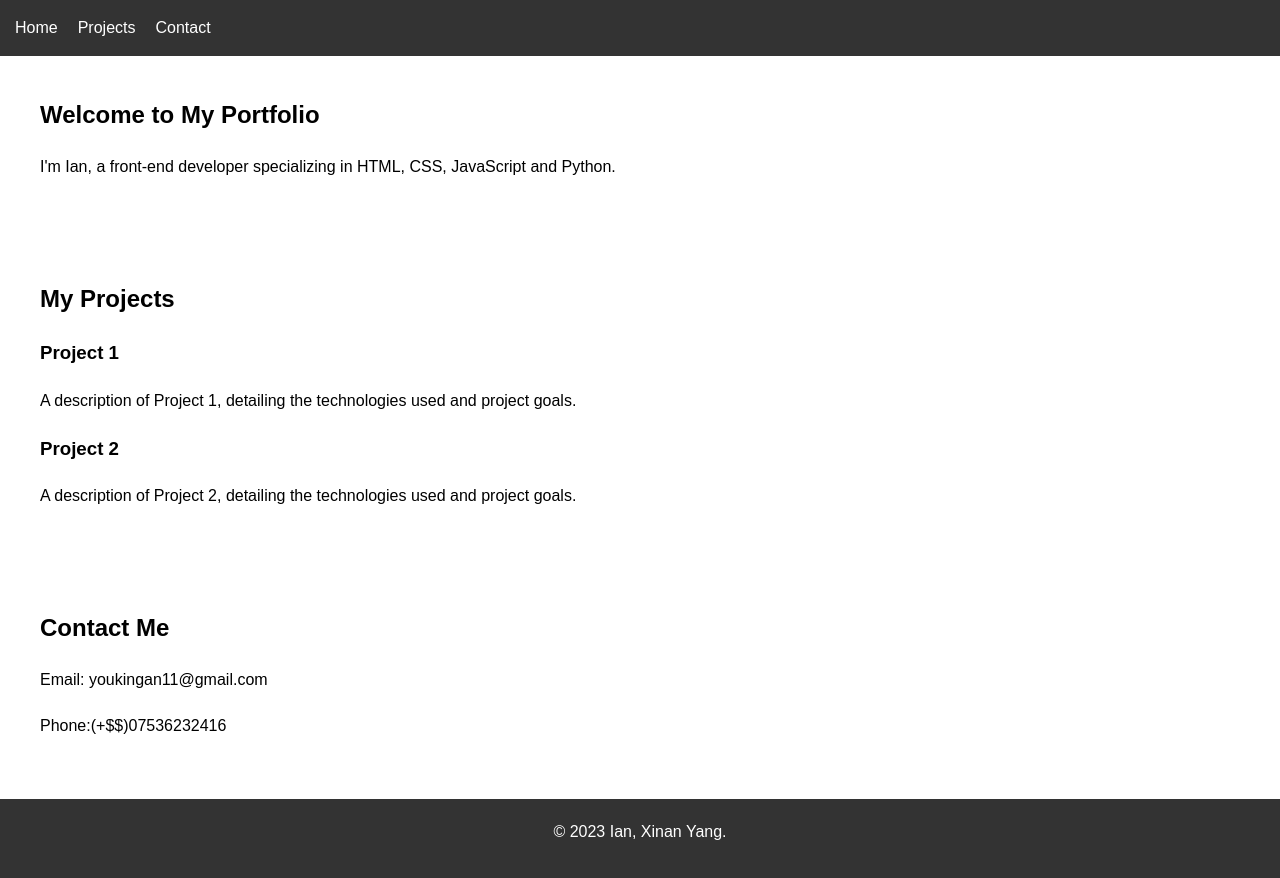
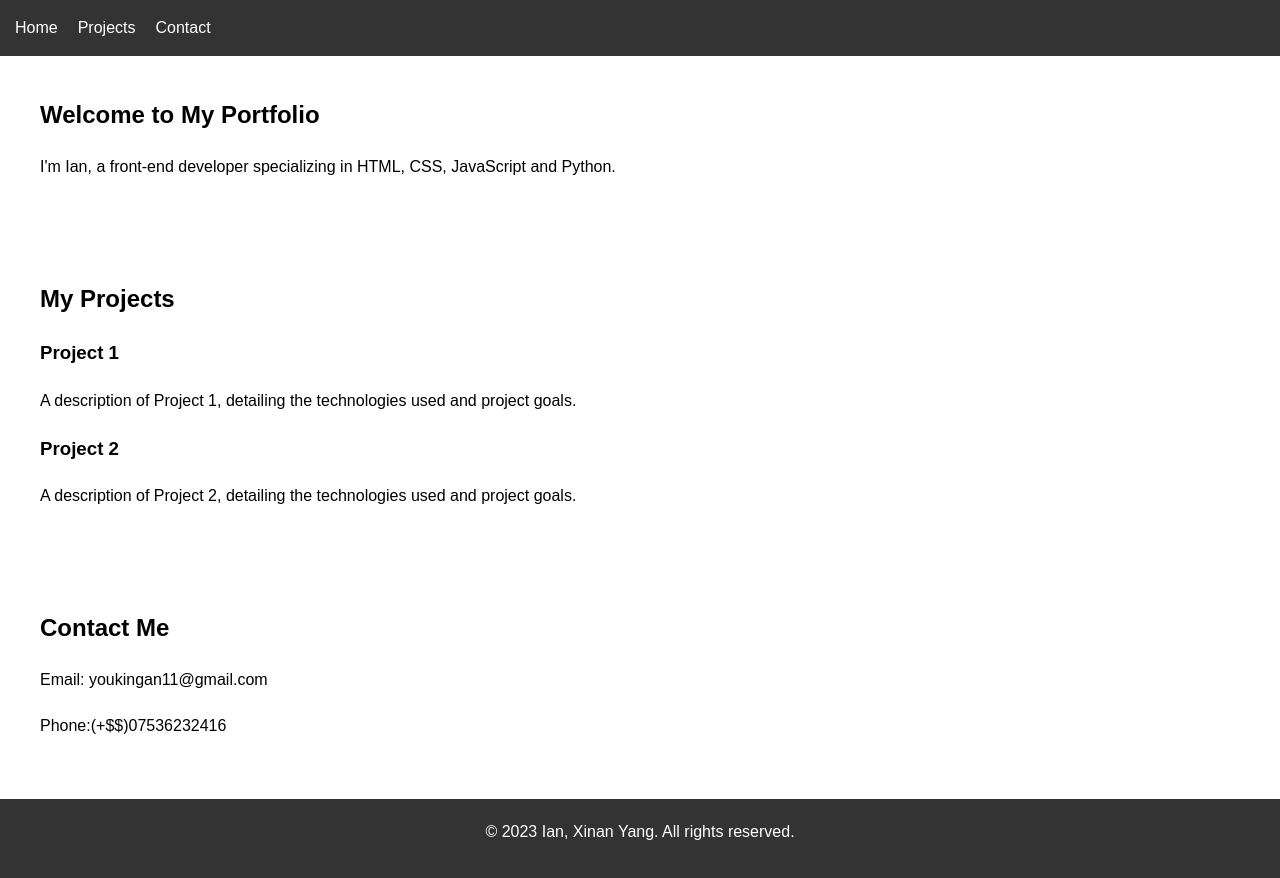
Before and after one commit to Xinan15/Portfolio, a plain HTML site: page index.html in a window 1280 px wide. Drawn offline with Linux system fonts and the light colour scheme.

Commit message:
Update index.html

```diff
--- a/index.html
+++ b/index.html
@@ -39,7 +39,7 @@
         </section>
     </main>
     <footer>
-        <p>&copy; 2023 Ian, Xinan Yang.</p>
+        <p>&copy; 2023 Ian, Xinan Yang. All rights reserved.</p>
     </footer>
 </body>
 </html>
```
